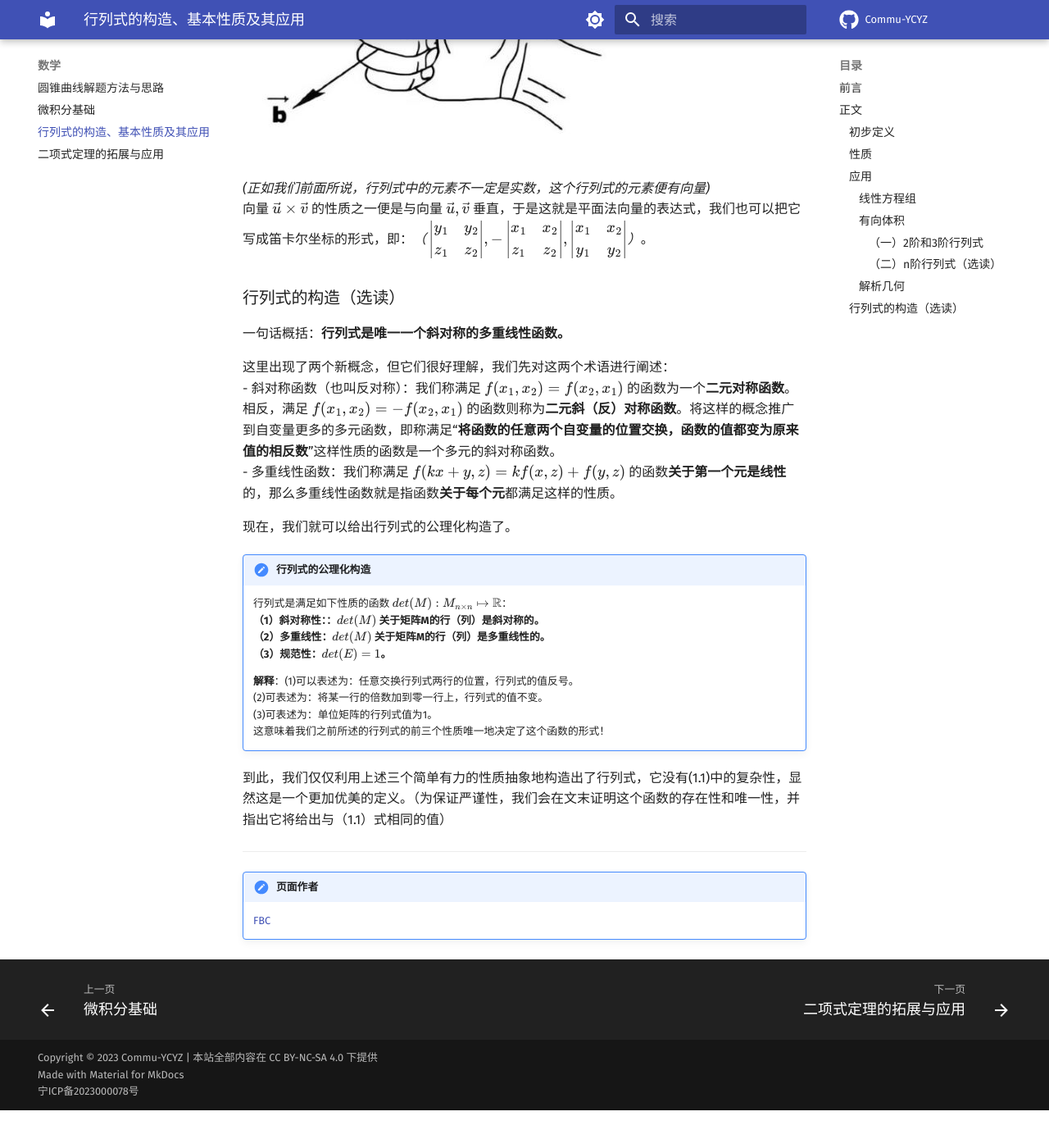
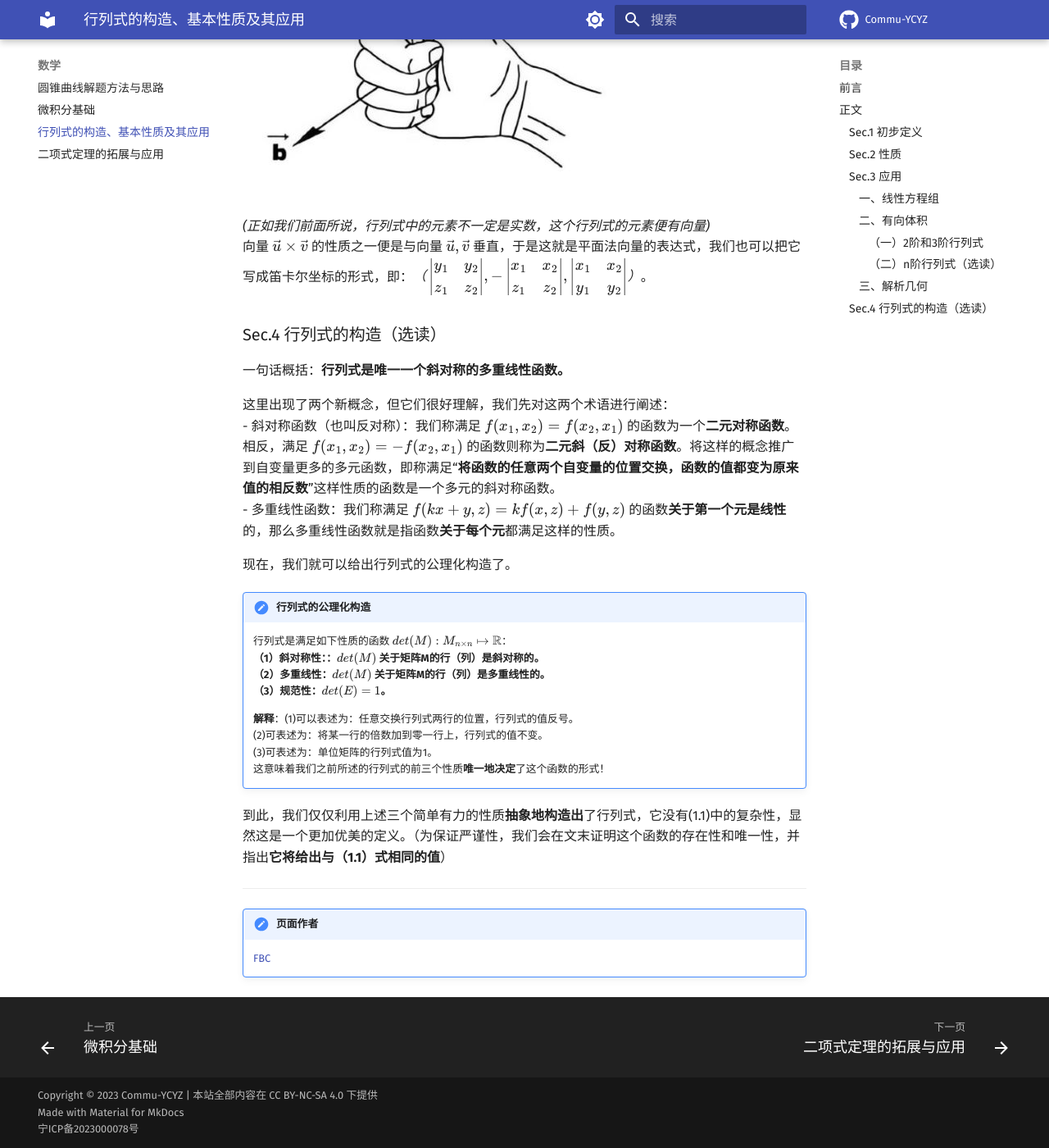
Before and after one commit to Commu-YCYZ/Commu-YCYZ, an MkDocs documentation site: the page built from docs/math/determinant.md, in a window 1280 px wide and 1400 px high, scrolled down 9619 px. Shown: the whole window at 82% size. Built offline with MkDocs 1.6.1 and Material for MkDocs 9.7.7, drawn with Linux system fonts in a browser that asks for light colours; formulas are drawn with MathJax 3; comment, search, counter and statistics services are not loaded; before the commit the page ends 10973 px from its top, so only the background shows below that; some of the changed text lies outside the part shown.

Commit message:
fix：修正行列式格式问题

```diff
--- a/docs/math/determinant.md
+++ b/docs/math/determinant.md
@@ -20,7 +20,7 @@ description: 对行列式的计算、构造、性质及应用进行充分的介
 
 ## 正文
 
-### 初步定义
+### Sec.1 初步定义
 
 我们先对以下概念进行初步阐述：
 
@@ -74,7 +74,7 @@ description: 对行列式的计算、构造、性质及应用进行充分的介
 
 需要指出,这样的定义并不够好，仅仅是为了使读者可以初步对较低阶的行列式进行计算，当我们后面有了更好的行列式的构造方法后，会抛弃这样的定义而只把他当作行列式的性质之一，详见第二部分讨论。
 
-### 性质
+### Sec.2 性质
 
 **1.交换行列式的任意两行或两列的位置，行列式的值反号。**
 
@@ -113,9 +113,9 @@ a_{1n}&a_{2nz}&\cdots&a_{nn}\\
 **5.行列式某行或某列元素都为0，则行列式的值为0。**
 （这由行列式的展开容易得到）
 
-### 应用
+### Sec.3 应用
 
-#### 线性方程组
+#### 一、线性方程组
 
 线性方程组*（linear equations）*即多元一次方程组。其一般形式可写为：
 
@@ -215,7 +215,7 @@ x_2=\frac{\begin{vmatrix}
 - **回顾（选读）**：部分细心的读者可能会注意到在本小节关于线性方程组的讨论中，无论是方程组(1.2)还是Cramer法则，都未曾提到 $a_{ij}$ 是什么，具体地说，我们上述所有的讨论都没有利用到 $a_{ij}$ 关于实数（部分读者可能会认为 $a_{ij}$ 只能是这样）的性质。
 所以上述讨论（包括Cramer法则）都可以自然地推广到 $a_{ij}$ 是**实数以外的集合**的情况（例如全体连续函数），更加严谨地说：适用于任意**域（域可简化理解为一个对加减乘除封闭的集合，比如实数和虚数显然都处于域的范畴）**。
 
-#### 有向体积
+#### 二、有向体积
 
 ##### （一）2阶和3阶行列式
 
@@ -259,14 +259,13 @@ a_{n1}&a_{n2}&\cdots&a_{nn}\\
 
 它的每一列（称为一个**列向量**）就可以理解为n维欧式空间中的一个向量，A的n个列向量作为n条边就构成了一个n维的平行多面体。例如在n=1的情况下，A表示一个**线段**；在n=2的情况下，A表示一个**平行四边形**；n=3时表示一个**平行六面体**。接下来，我们利用如下**递归方式**（我们再一次见识到了递归定义的强大之处）定义一个n维平行多面体的体积（**非正式**）：
 
-!!! summary "n维有向体积"
+!!! summary "n维有向体积  (1.8)"
     n维平行多面体的体积是一个**体积函数** V：$M_{n\times
     n}\mapsto\mathbb{R}$，其满足：
 
-    $$V(A_{1\times 1})=V(a_{11})=a_{11}
-    V(A_{n \times n})=V(A^{(n-1)})\times h ~~~~~~
-    ~~~~~~~~~~~~~~~~~~~~~~~~~~~~~~~~~~~~~~~~~~~~~~~
-    (1.8)$$
+    $$V(A_{1\times 1})=V(a_{11})=a_{11}$$
+
+    $$V(A_{n \times n})=V(A^{(n-1)})\times h$$
 
     其中, $A^{(n-1)}$
     表示A的前（n-1）列向量所构成的（n-1）维平行多面体的体积
@@ -330,7 +329,7 @@ a_{n1}&a_{n2}&\cdots&a_{nn}\\
 
 **回顾**：现在，让我们回顾我们在这一小节做了什么。**我们发现，利用我们的直观理解建立并推广的n维平行多面体的体积函数与行列式函数是同一个函数！这具有两方面的意义，一方面，这说明了行列式的几何意义是什么，另一方面，这两个函数的一致性也告诉了我们如何去定义体积！**
 
-#### 解析几何
+#### 三、解析几何
 
 1.**四点共圆的充要条件**
 
@@ -405,7 +404,7 @@ x_1&x_2\\
 y_1&y_2\\
 \end{vmatrix}）$。
 
-### 行列式的构造（选读）
+### Sec.4 行列式的构造（选读）
 
 一句话概括：**行列式是唯一一个斜对称的多重线性函数。**
 
@@ -425,10 +424,9 @@ y_1&y_2\\
     **解释**：(1)可以表述为：任意交换行列式两行的位置，行列式的值反号。
     (2)可表述为：将某一行的倍数加到零一行上，行列式的值不变。
     (3)可表述为：单位矩阵的行列式值为1。
-    这意味着我们之前所述的行列式的前三个性质唯一地决定了这个函数的形式！
+    这意味着我们之前所述的行列式的前三个性质**唯一地决定**了这个函数的形式！
 
-到此，我们仅仅利用上述三个简单有力的性质抽象地构造出了行列式，它没有(1.1)中的复杂性，显然这是一个更加优美的定义。（为保证严谨性，我们会在文末证明这个函数的存在性和唯一性，并指出它将给出与（1.1）式相同的值）
-
+到此，我们仅仅利用上述三个简单有力的性质**抽象地构造出**了行列式，它没有(1.1)中的复杂性，显然这是一个更加优美的定义。（为保证严谨性，我们会在文末证明这个函数的存在性和唯一性，并指出**它将给出与（1.1）式相同的值**）
 
 ---
 !!! summary "页面作者"
```
